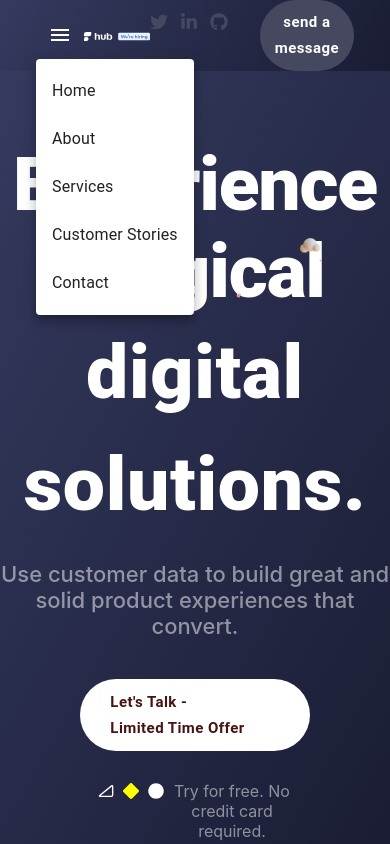
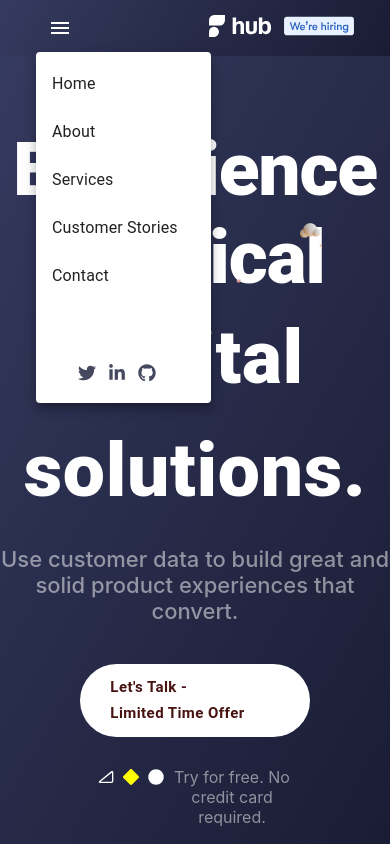
Before and after one commit to Anjeela-Ali/hub-website, a React (Create React App) app: page / in a window 390 px wide. Both pictures are taken after a click on the button 60 px from the left and 35 px from the top of the page. Shown: the top 844 px of the page. Built offline with nearby package versions, Linux system fonts and the light colour scheme.

Commit message:
responsiveness for header is complete.

```diff
--- a/src/components/header/index.js
+++ b/src/components/header/index.js
@@ -9,15 +9,13 @@ import MenuIcon from '@mui/icons-material/Menu';
 import Container from '@mui/material/Container';
 import Button from '@mui/material/Button';
 import MenuItem from '@mui/material/MenuItem';
-import LogoImgUrl from '../../assets/logo.svg'
-import { FaTwitter } from "react-icons/fa";
-import { FaLinkedinIn } from "react-icons/fa";
-import { FaGithub } from "react-icons/fa";
-import { IoIosArrowDown } from "react-icons/io";
+import LogoImgUrl from '../../assets/logo.svg';
+import { FaTwitter, FaLinkedinIn, FaGithub } from 'react-icons/fa';
+import { IoIosArrowDown } from 'react-icons/io';
+import Hidden from '@mui/material/Hidden';
 
-
-const pages = ['Home ', 'About', 'Services', 'Customer Stories', 'Contact'];
-const settings = ['Home ', 'About', 'Services', 'Customer Stories', 'Contact'];
+const pages = ['Home', 'About', 'Services', 'Customer Stories', 'Contact'];
+const settings = ['Home', 'About', 'Services', 'Customer Stories', 'Contact'];
 
 function Header() {
   const [anchorElNav, setAnchorElNav] = React.useState(null);
@@ -26,6 +24,7 @@ function Header() {
   const handleOpenNavMenu = (event) => {
     setAnchorElNav(event.currentTarget);
   };
+
   const handleOpenUserMenu = (event) => {
     setAnchorElUser(event.currentTarget);
   };
@@ -39,11 +38,9 @@ function Header() {
   };
 
   return (
-    <AppBar position="static" sx={{
-      backgroundImage: 'linear-gradient(120deg, #353A5F 0%, #191C33 100%)', padding:'0px 20px' }}>
+    <AppBar position="static" sx={{ backgroundImage: 'linear-gradient(120deg, #353A5F 0%, #191C33 100%)', padding: '0px 20px' }}>
       <Container maxWidth="xl">
         <Toolbar disableGutters>
-
           <Box sx={{ flexGrow: 1, display: { xs: 'flex', md: 'none' } }}>
             <IconButton
               size="large"
@@ -75,92 +72,169 @@ function Header() {
             >
               {pages.map((page) => (
                 <MenuItem key={page} onClick={handleCloseNavMenu}>
-                  <Typography textAlign="center" textTransform="capitalize">{page}</Typography>
+                  <Typography textAlign="center" textTransform="capitalize">
+                    {page}
+                  </Typography>
                 </MenuItem>
               ))}
+              {/* Add the responsive buttons and icons here */}
+              <MenuItem>
+                <Box sx={{ display: 'flex', flexDirection: 'column', alignItems: 'center' }}>
+                  {/* Add your buttons and icons here */}
+                  <Box sx={{ marginBottom: 2 }}>
+                    <Button
+                      sx={{
+                        color: 'white',
+                        textTransform: 'capitalize',
+                        fontSize: '16px',
+                      }}
+                    >
+                      Send a message
+                    </Button>
+                  </Box>
+                  <Box sx={{ display: 'flex', color: '#45485f' }}>
+                    <Box
+                      sx={{
+                        fontSize: '18px',
+                        marginRight: '12px',
+                        cursor: 'pointer',
+                        ':hover': {
+                          color: 'white',
+                        },
+                      }}
+                    >
+                      <FaTwitter />
+                    </Box>
+                    <Box
+                      sx={{
+                        fontSize: '18px',
+                        marginRight: '12px',
+                        cursor: 'pointer',
+                        ':hover': {
+                          color: 'white',
+                        },
+                      }}
+                    >
+                      <FaLinkedinIn />
+                    </Box>
+                    <Box
+                      sx={{
+                        fontSize: '18px',
+                        marginRight: '12px',
+                        cursor: 'pointer',
+                        ':hover': {
+                          color: 'white',
+                        },
+                      }}
+                    >
+                      <FaGithub />
+                    </Box>
+                  </Box>
+                </Box>
+              </MenuItem>
             </Menu>
           </Box>
           <Box>
-
-            {/* test  */}
+            {/* test */}
             <a>
-            <img src={LogoImgUrl} alt='screenshot' width='100%' />
+              <img src={LogoImgUrl} alt="screenshot" width="100%" />
             </a>
-
           </Box>
-          <Box sx={{ flexGrow: 1, display: { xs: 'none', md: 'flex'},justifyContent: 'center',}}>
+          <Box sx={{ flexGrow: 1, display: { xs: 'none', md: 'flex' }, justifyContent: 'center' }}>
             {pages.map((page) => (
               <Button
                 key={page}
                 onClick={handleCloseNavMenu}
-                sx={{ my: 2, color: 'white', display: 'flex',  textTransform: 'capitalize', fontSize:'16px', margin: '0px 18px'  }}
+                sx={{ my: 2, color: 'white', display: 'flex', textTransform: 'capitalize', fontSize: '16px', margin: '0px 18px' }}
               >
                 {page}
-                <Box sx={{
-                  marginTop:'9px',
-                  marginLeft:'9px'
-                }}>
+                <Box
+                  sx={{
+                    marginTop: '9px',
+                    marginLeft: '9px',
+                  }}
+                >
                   <IoIosArrowDown />
                 </Box>
-
               </Button>
             ))}
           </Box>
-
-          <Box sx={{ flexGrow: 0 }}>
+          <Hidden mdDown>
+            {/* Display these buttons and icons only on medium and larger screens */}
             <Box sx={{ display: 'flex' }}>
-              <Box sx={{ marginRight: '20px', display: 'flex', marginTop:'13px', color:'#45485f' }}>
-
-                <Box sx={{
-                  fontSize:'18px',
+              <Box sx={{ marginRight: '20px', display: 'flex', marginTop: '13px', color: '#45485f' }}>
+                <Box
+                  sx={{
+                    fontSize: '18px',
                     marginRight: '12px',
-                  cursor:'pointer',
-                  ":hover":{
-                    color:'white'
-                  }
-                }}>
+                    cursor: 'pointer',
+                    ':hover': {
+                      color: 'white',
+                    },
+                  }}
+                >
                   <FaTwitter />
                 </Box>
-                <Box sx={{
-                  fontSize:'18px',
+                <Box
+                  sx={{
+                    fontSize: '18px',
                     marginRight: '12px',
-                  cursor:'pointer',
-                  ":hover":{
-                    color:'white'
-                  }
-                }}>
+                    cursor: 'pointer',
+                    ':hover': {
+                      color: 'white',
+                    },
+                  }}
+                >
                   <FaLinkedinIn />
                 </Box>
-                <Box sx={{
-                  fontSize:'18px',
+                <Box
+                  sx={{
+                    fontSize: '18px',
                     marginRight: '12px',
-                  cursor:'pointer',
-                  ":hover":{
-                    color:'white'
-                  }
-                }}>
+                    cursor: 'pointer',
+                    ':hover': {
+                      color: 'white',
+                    },
+                  }}
+                >
                   <FaGithub />
                 </Box>
-
-
               </Box>
               <Box>
-                <Button sx={{
-                  borderRadius:'50px',
-                  background:'#45485f',
-                  textTransform:'lowercase',
-                  color:'white',
-                  padding:'9px 15px',
-                  fontSize:'15px',
-                  fontWeight:'600',
-                  ":hover":{
-                    background:'white',
-                    color:'black'
-                  }
-                }}>
+                <Button
+                  sx={{
+                    borderRadius: '50px',
+                    background: '#45485f',
+                    textTransform: 'lowercase',
+                    color: 'white',
+                    padding: '9px 15px',
+                    fontSize: '15px',
+                    fontWeight: '600',
+                    ':hover': {
+                      background: 'white',
+                      color: 'black',
+                    },
+                  }}
+                >
                   Send a message
                 </Button>
               </Box>
+            </Box>
+          </Hidden>
+          <Box sx={{ flexGrow: 0 }}>
+            <Hidden mdDown>
+              {/* Display the menu icon only on medium and larger screens */}
+              <IconButton
+                size="large"
+                aria-label="account of current user"
+                aria-controls="menu-appbar"
+                aria-haspopup="true"
+                onClick={handleOpenUserMenu}
+                color="inherit"
+              >
+                <MenuIcon />
+              </IconButton>
+            </Hidden>
           </Box>
           <Menu
             sx={{ mt: '45px' }}
@@ -184,10 +258,10 @@ function Header() {
               </MenuItem>
             ))}
           </Menu>
-          </Box>
         </Toolbar>
       </Container>
     </AppBar>
   );
 }
+
 export default Header;
```
Lines whose indentation alone changed are shown as unchanged.
